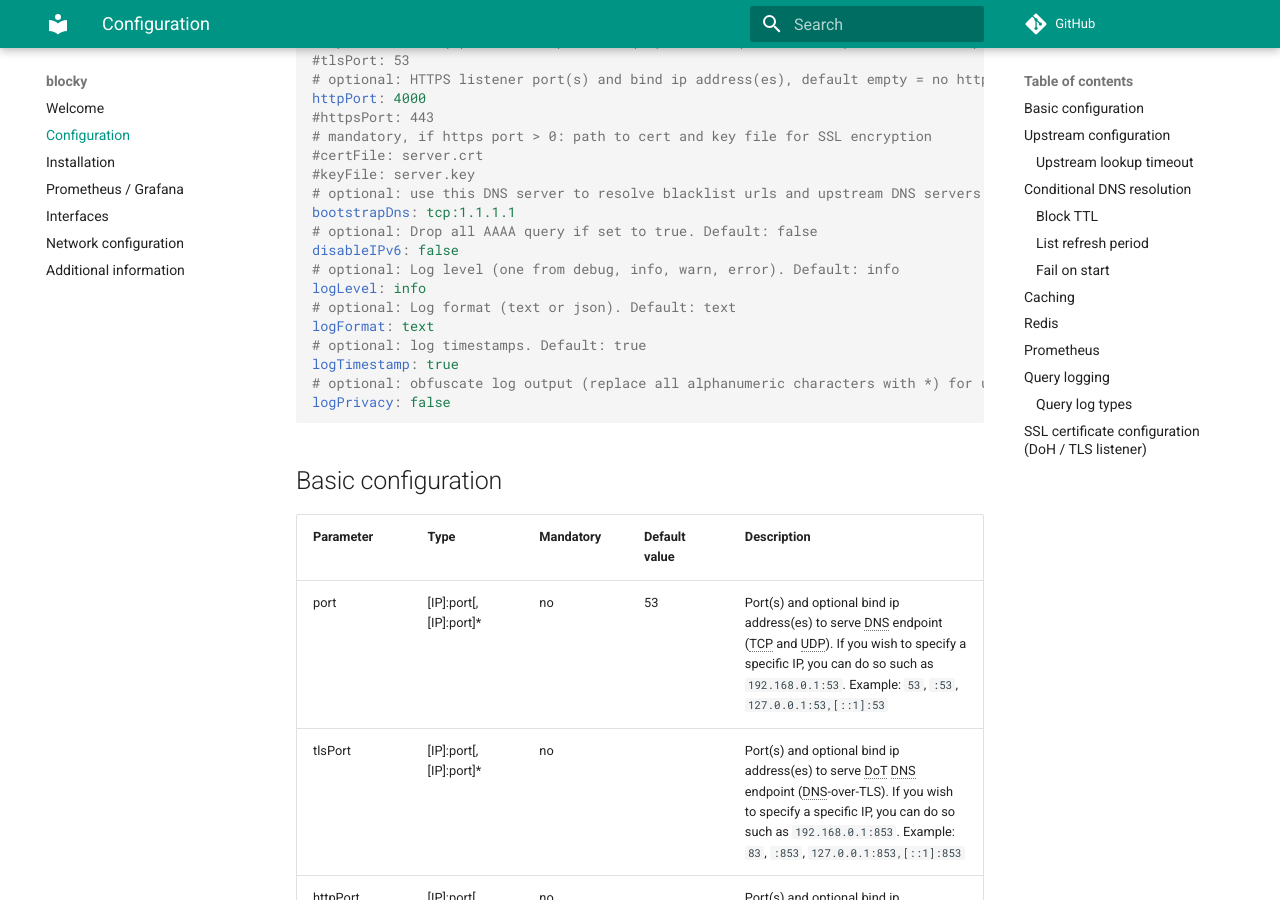
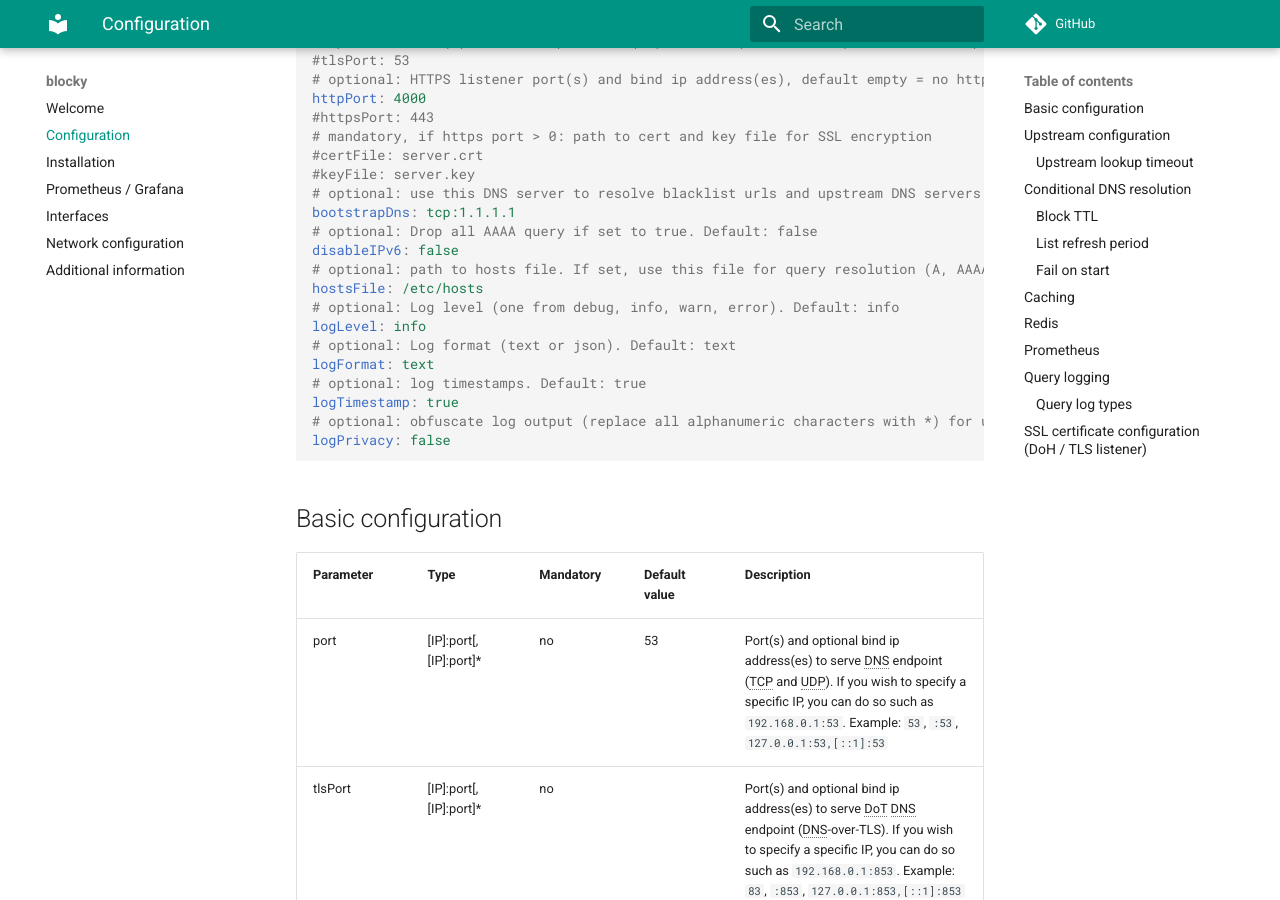
Before and after one commit to 0xERR0R/blocky, an MkDocs documentation site: the page built from docs/configuration.md, in a window 1280 px wide and 900 px high, scrolled down 3295 px. Built offline with MkDocs 1.6.1 and Material for MkDocs 9.7.7, drawn with Linux system fonts in a browser that asks for light colours; comment, search, counter and statistics services are not loaded.

Commit message:
added "hostsFile" parameter

```diff
--- a/docs/config.yml
+++ b/docs/config.yml
@@ -168,6 +168,8 @@ httpPort: 4000
 bootstrapDns: tcp:1.1.1.1
 # optional: Drop all AAAA query if set to true. Default: false
 disableIPv6: false
+# optional: path to hosts file. If set, use this file for query resolution (A, AAAA and rDNS). Default: empty
+hostsFile: /etc/hosts
 # optional: Log level (one from debug, info, warn, error). Default: info
 logLevel: info
 # optional: Log format (text or json). Default: text
```
